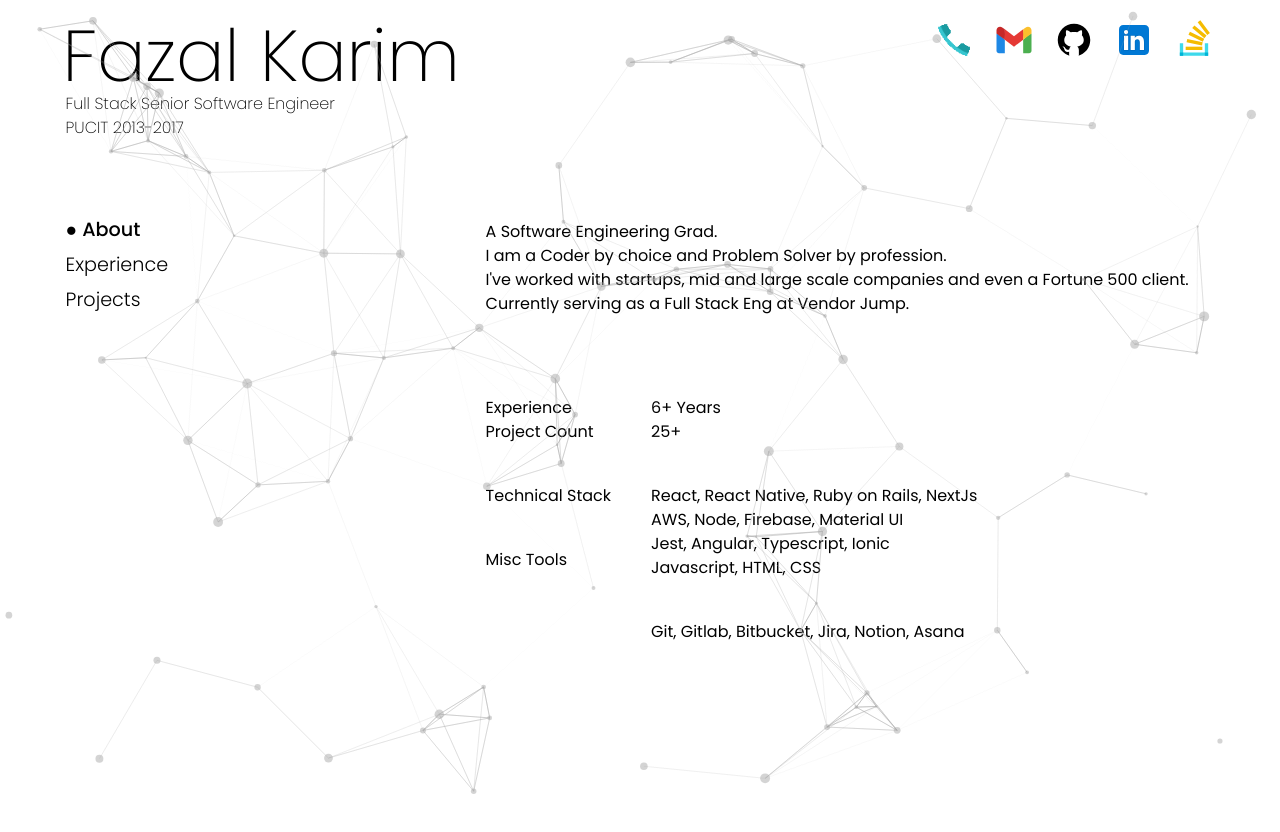
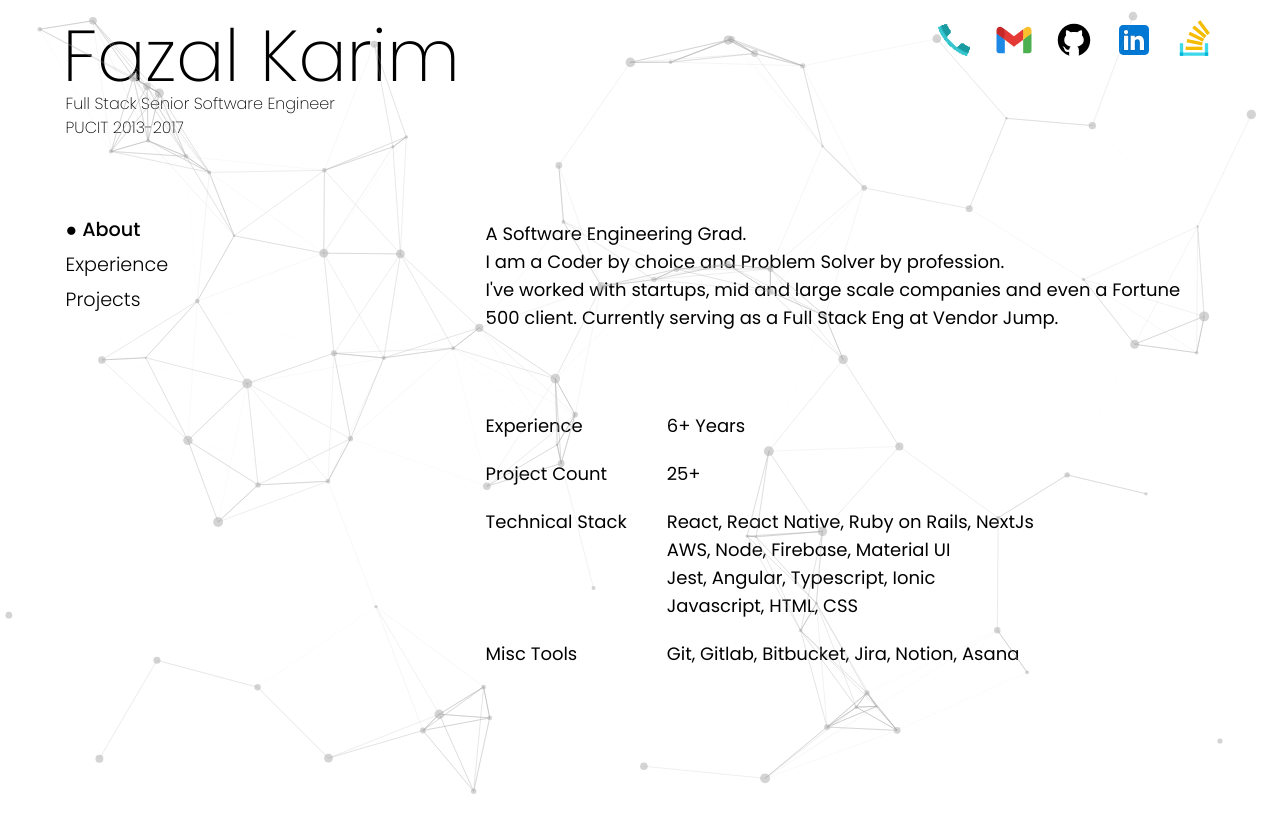
Before and after one commit to haider-94/fazalportfolio, a Next.js app: page / in a window 1280 px wide. Built offline with nearby package versions, Linux system fonts and the light colour scheme.

Commit message:
added new tab navigation

```diff
--- a/components/header/header.js
+++ b/components/header/header.js
@@ -2,9 +2,8 @@ import Link from "next/link";
 import Image from "next/image";
 import gmail from "../../public/icons8-gmail.svg";
 import github from "../../public/icons8-github.svg";
-import linkdin from "../../public/icons8-linkedin.svg";
+import linkedin from "../../public/icons8-linkedin.svg";
 import phone from "../../public/icons8-phone.gif";
-
 import stackoverflow from "../../public/icons8-stack-overflow-48.svg";
 
 const Header = () => {
@@ -21,28 +20,34 @@ const Header = () => {
           <p className="text-base font-extralight">PUCIT 2013-2017</p>
         </div>
         <div className="flex gap-5">
-        <li>
-            <Link href="tel:+923244962952">
+          <li>
+            <Link target="_blank" href="tel:+923244962952">
               <Image width={40} height={30} src={phone} alt="" />
             </Link>
           </li>
           <li>
-            <Link href="mailto:fazalkarim.se@gmail.com">
+            <Link target="_blank" href="mailto:fazalkarim.se@gmail.com">
               <Image width={40} height={30} src={gmail} alt="" />
             </Link>
           </li>
           <li>
-            <Link href="https://github.com/fazal26">
+            <Link target="_blank" href="https://github.com/fazal26">
               <Image width={40} height={30} src={github} alt="" />
             </Link>
           </li>
           <li>
-            <Link href="https://www.linkedin.com/in/fazalkarim/">
-              <Image width={40} height={30} src={linkdin} alt="" />
+            <Link
+              target="_blank"
+              href="https://www.linkedin.com/in/fazalkarim/"
+            >
+              <Image width={40} height={30} src={linkedin} alt="" />
             </Link>
           </li>
           <li>
-            <Link href="https://stackoverflow.com/users/10195813/fazal-karim">
+            <Link
+              target="_blank"
+              href="https://stackoverflow.com/users/10195813/fazal-karim"
+            >
               <Image width={40} height={30} src={stackoverflow} alt="" />
             </Link>
           </li>
--- a/components/user/descriptions.js
+++ b/components/user/descriptions.js
@@ -5,32 +5,31 @@ const PersonalInfo = ({ data, about, experience, projects }) => {
   return (
     <div>
       {about && (
-        <div className="lg:h-[74vh]">
+        <div className="lg:h-[74vh] text-lg">
           <p>A Software Engineering Grad.</p>
           <p>I am a Coder by choice and Problem Solver by profession.</p>
           <p className="mb-20">
-            I&apos;ve worked with startups, mid and large scale companies and even a
-            Fortune 500 client. Currently serving as a Full Stack Eng at Vendor
-            Jump.
+            I&apos;ve worked with startups, mid and large scale companies and
+            even a Fortune 500 client. Currently serving as a Full Stack Eng at
+            Vendor Jump.
           </p>
           <div className="flex gap-x-10">
             <div className="flex flex-col">
-              <span>Experience</span>
-              <span className="mb-10">Project Count</span>
+              <span className="mb-5">Experience</span>
+              <span className="mb-5">Project Count</span>
               <span>Technical Stack</span>
-              <span className="mt-10">Misc Tools</span>
+              <span className="mt-auto">Misc Tools</span>
             </div>
             <div>
-              <p>6+ Years</p>
-              <p className="mb-10">25+</p>
-              <p>
-                React, React Native, Ruby on Rails, NextJs
-              </p>
+              <p className="mb-5">6+ Years</p>
+              <p className="mb-5">25+</p>
+              <p>React, React Native, Ruby on Rails, NextJs</p>
               <p>AWS, Node, Firebase, Material UI</p>
               <p>Jest, Angular, Typescript, Ionic</p>
               <p>Javascript, HTML, CSS</p>
-
-              <p className="mt-10">Git, Gitlab, Bitbucket, Jira, Notion, Asana</p>
+              <p className="mt-5">
+                Git, Gitlab, Bitbucket, Jira, Notion, Asana
+              </p>
             </div>
           </div>
         </div>
```
